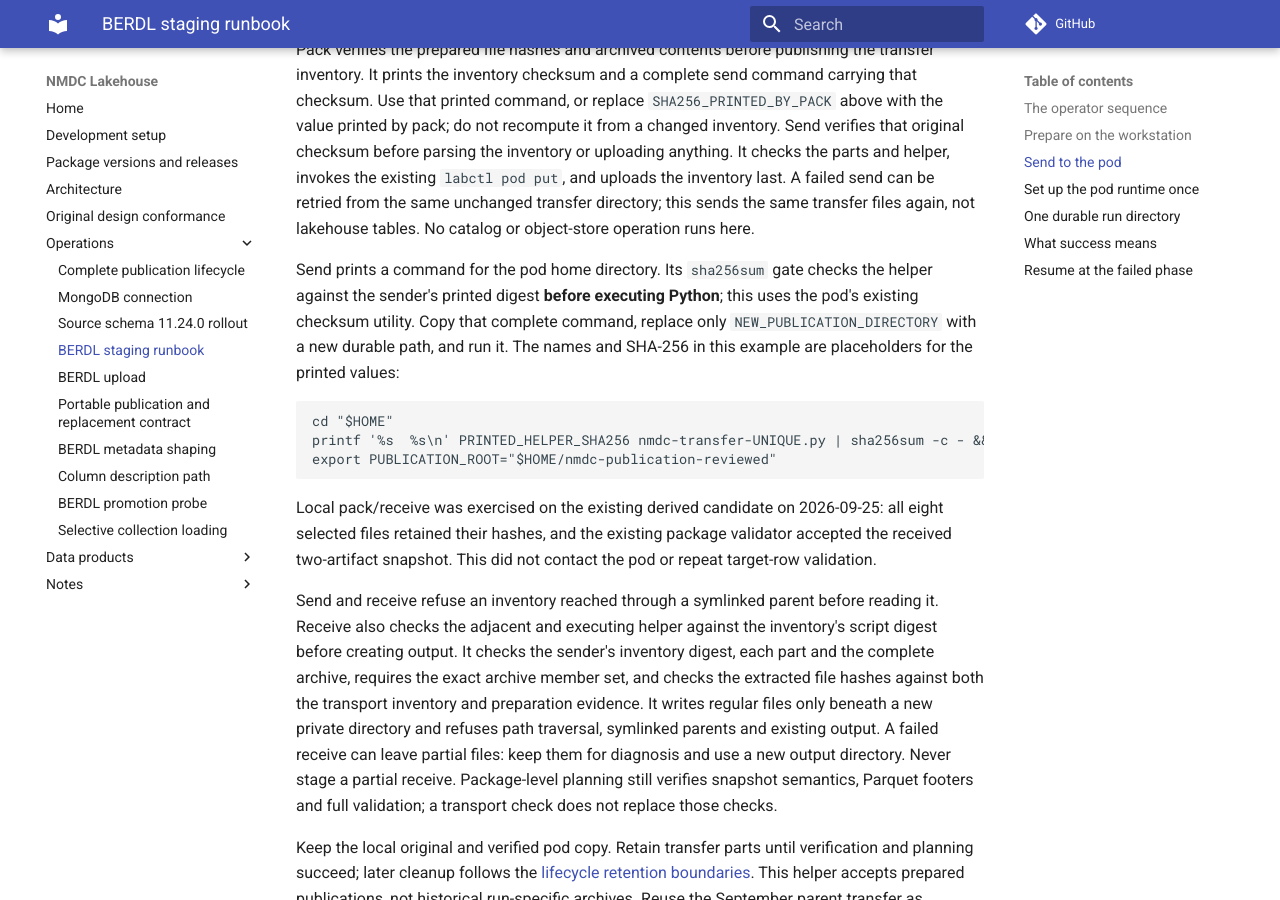
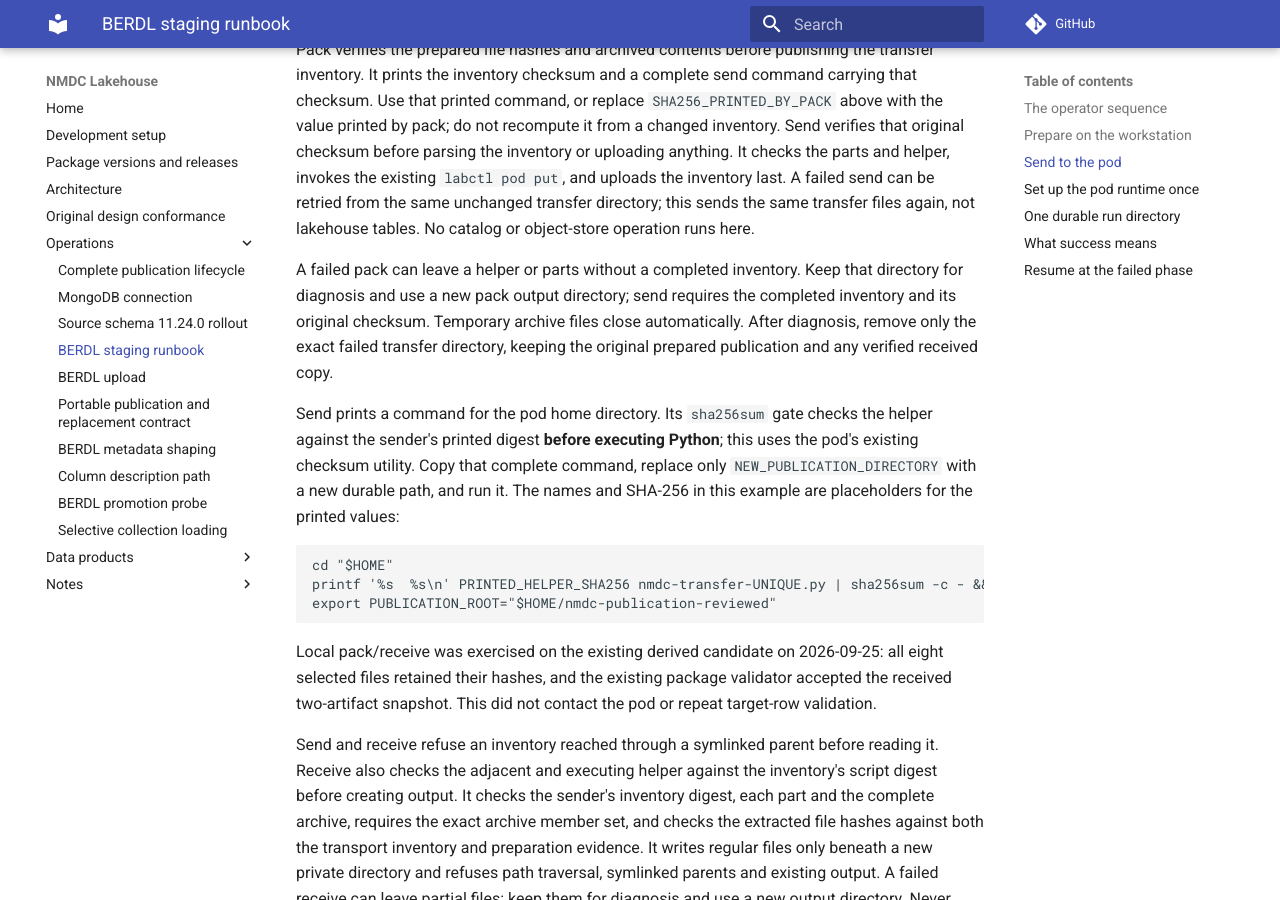
Before and after one commit to microbiomedata/nmdc-lakehouse, an MkDocs documentation site: the page built from docs/berdl-staging-runbook.md, in a window 1280 px wide and 900 px high, scrolled down 3157 px. Built offline with MkDocs 1.6.1 and Material for MkDocs 9.7.7, drawn with Linux system fonts in a browser that asks for light colours; comment, search, counter and statistics services are not loaded.

Commit message:
Clarify transfer cleanup and deferred publication metadata

```diff
--- a/docs/berdl-staging-runbook.md
+++ b/docs/berdl-staging-runbook.md
@@ -147,6 +147,12 @@ the inventory or uploading anything. It checks the parts and helper, invokes the
 `labctl pod put`, and uploads the inventory last. A failed send can be retried
 from the same unchanged transfer directory; this sends the same transfer
 files again, not lakehouse tables. No catalog or object-store operation runs here.
+
+A failed pack can leave a helper or parts without a completed inventory. Keep
+that directory for diagnosis and use a new pack output directory; send requires
+the completed inventory and its original checksum. Temporary archive files close
+automatically. After diagnosis, remove only the exact failed transfer directory,
+keeping the original prepared publication and any verified received copy.
 
 Send prints a command for the pod home directory. Its `sha256sum` gate checks
 the helper against the sender's printed digest **before executing Python**;
```
Also changed, not shown: README.md (+1 -1 lines).
